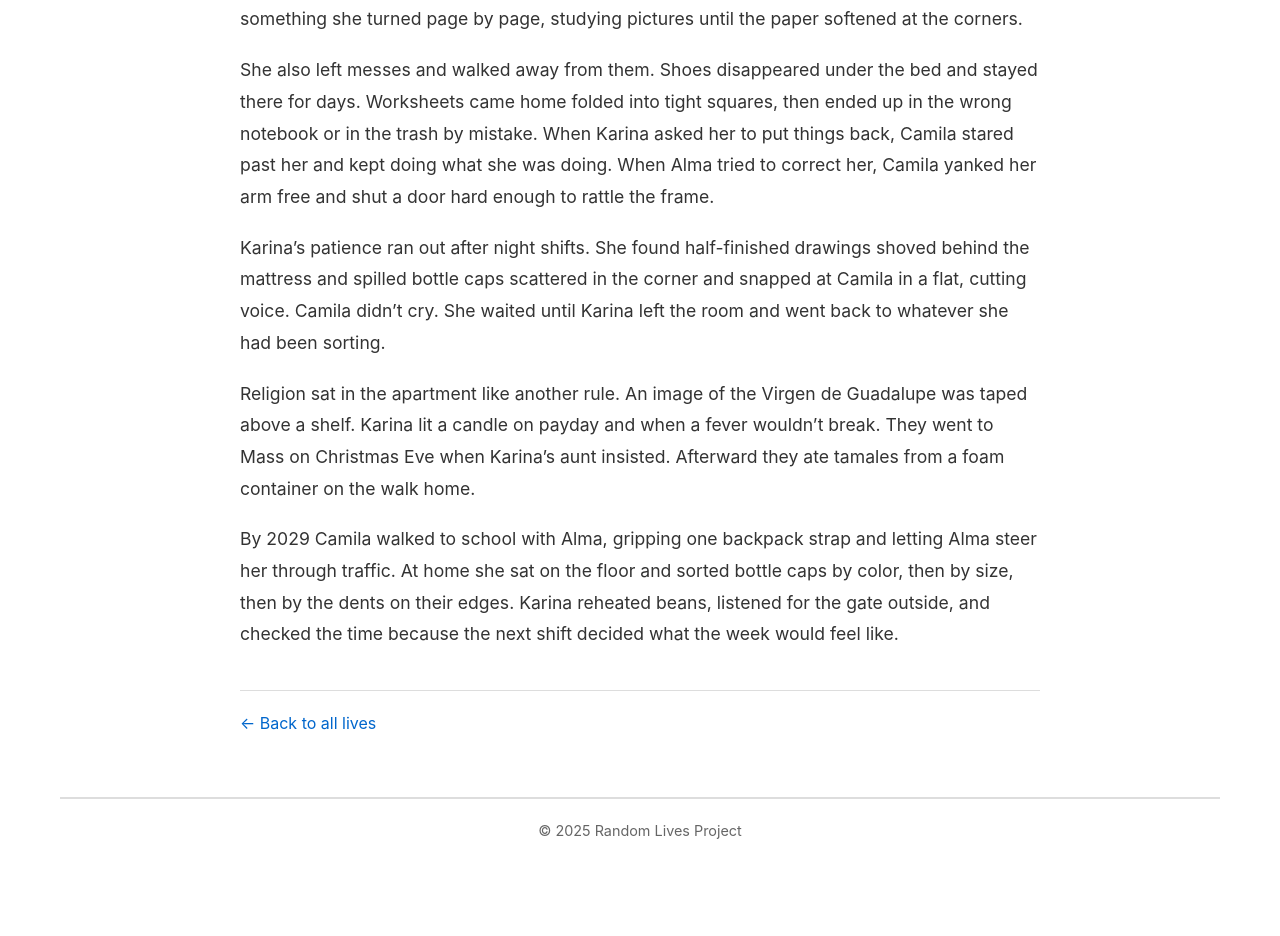
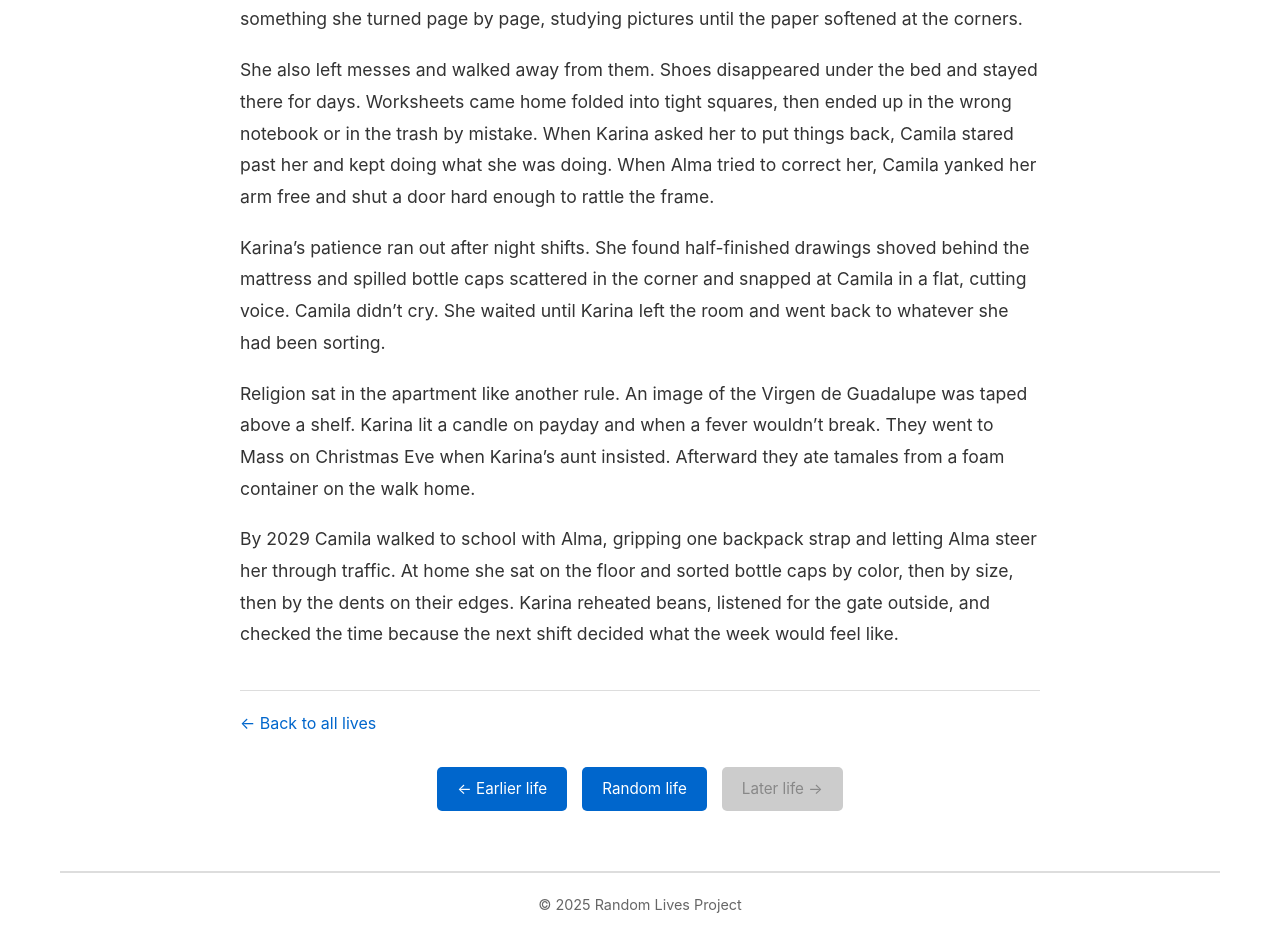
Before and after one commit to random-lives/random-lives, a Jekyll site: the page built from _lives/0039-camila-moreno-garcía.md, in a window 1280 px wide. Shown: the part 1371-2307 px from the top of the page. Built offline with Jekyll 4.4.1, drawn with Linux system fonts in a browser that asks for light colours; before the commit the page ends 2233 px from its top, so only the background shows below that.

Commit message:
Add chronological navigation buttons to life pages
- Add "Earlier life" and "Later life" buttons for chronological navigation
- Add "Random life" button that picks a random person
- Style buttons with blue background and hover effect
- Disable buttons at chronological boundaries

🤖 Generated with [Claude Code](https://claude.com/claude-code)

Co-Authored-By: Claude Opus 4.5 <noreply@anthropic.com>

```diff
--- a/_layouts/life.html
+++ b/_layouts/life.html
@@ -69,4 +69,47 @@ layout: default
   <nav class="life-navigation">
     <a href="{{ '/' | relative_url }}">← Back to all lives</a>
   </nav>
+
+  <nav class="life-nav-buttons">
+    {% assign sorted_lives = site.lives | sort: "birth_year_numeric" %}
+    {% assign current_index = -1 %}
+    {% for life in sorted_lives %}
+      {% if life.url == page.url %}
+        {% assign current_index = forloop.index0 %}
+      {% endif %}
+    {% endfor %}
+
+    {% if current_index > 0 %}
+      {% assign prev_index = current_index | minus: 1 %}
+      {% assign prev_life = sorted_lives[prev_index] %}
+      <a href="{{ prev_life.url | relative_url }}" class="nav-btn">← Earlier life</a>
+    {% else %}
+      <span class="nav-btn disabled">← Earlier life</span>
+    {% endif %}
+
+    <a href="#" class="nav-btn" id="random-life-btn">Random life</a>
+
+    {% assign next_index = current_index | plus: 1 %}
+    {% if next_index < sorted_lives.size %}
+      {% assign next_life = sorted_lives[next_index] %}
+      <a href="{{ next_life.url | relative_url }}" class="nav-btn">Later life →</a>
+    {% else %}
+      <span class="nav-btn disabled">Later life →</span>
+    {% endif %}
+  </nav>
+
+  <script>
+    (function() {
+      const allLives = [
+        {% for life in site.lives %}
+          "{{ life.url | relative_url }}"{% unless forloop.last %},{% endunless %}
+        {% endfor %}
+      ];
+      document.getElementById('random-life-btn').addEventListener('click', function(e) {
+        e.preventDefault();
+        const randomIndex = Math.floor(Math.random() * allLives.length);
+        window.location.href = allLives[randomIndex];
+      });
+    })();
+  </script>
 </article>
--- a/assets/css/style.css
+++ b/assets/css/style.css
@@ -227,6 +227,37 @@ nav a:hover {
   text-decoration: underline;
 }
 
+/* Life navigation buttons */
+.life-nav-buttons {
+  display: flex;
+  justify-content: center;
+  gap: 15px;
+  margin-top: 30px;
+  flex-wrap: wrap;
+}
+
+.nav-btn {
+  display: inline-block;
+  padding: 10px 20px;
+  background: #0066cc;
+  color: white;
+  text-decoration: none;
+  border-radius: 5px;
+  font-size: 0.95rem;
+  transition: background-color 0.2s;
+}
+
+.nav-btn:hover {
+  background: #0052a3;
+  text-decoration: none;
+}
+
+.nav-btn.disabled {
+  background: #ccc;
+  color: #888;
+  cursor: not-allowed;
+}
+
 /* Life map */
 .life-map {
   margin: 40px 0;
```
